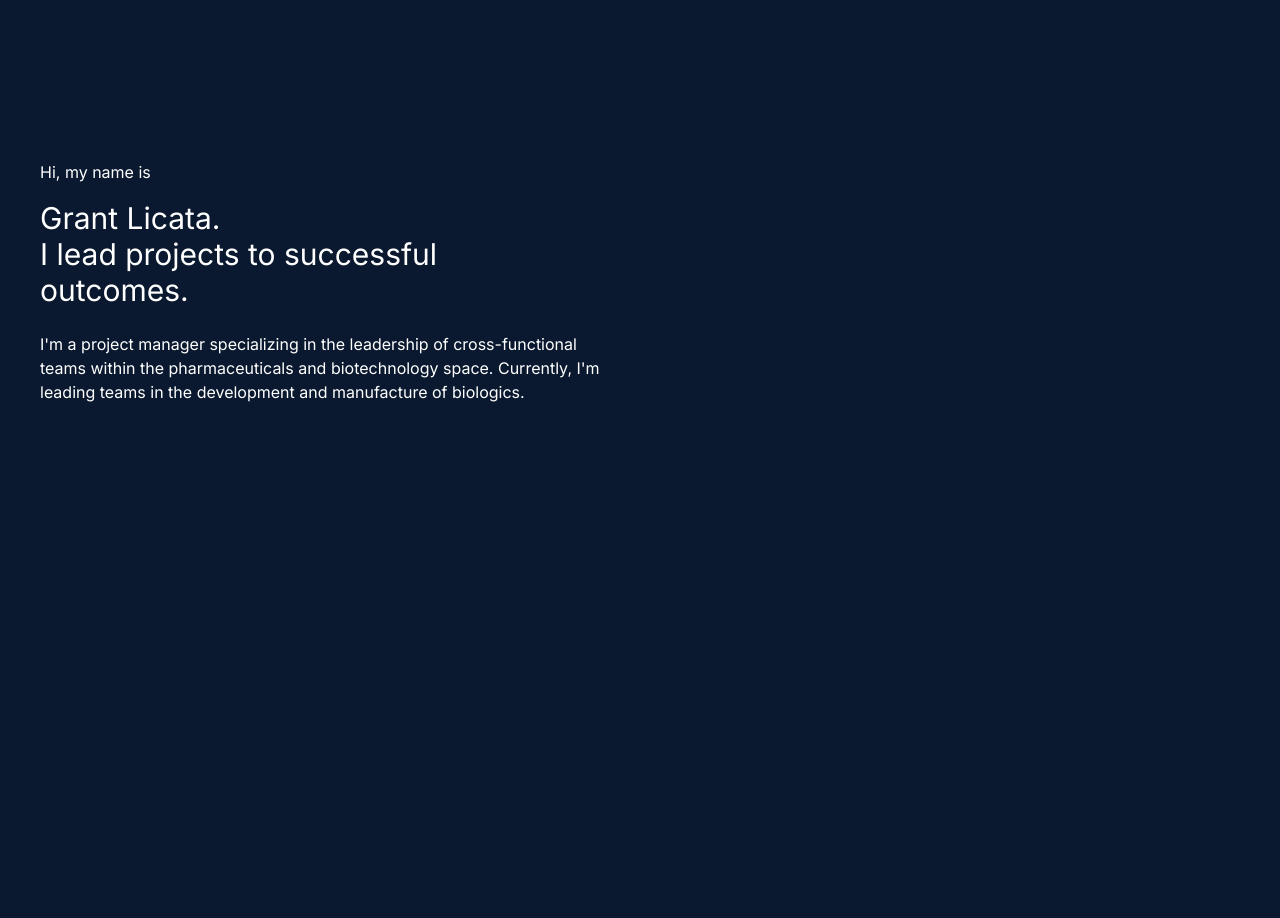
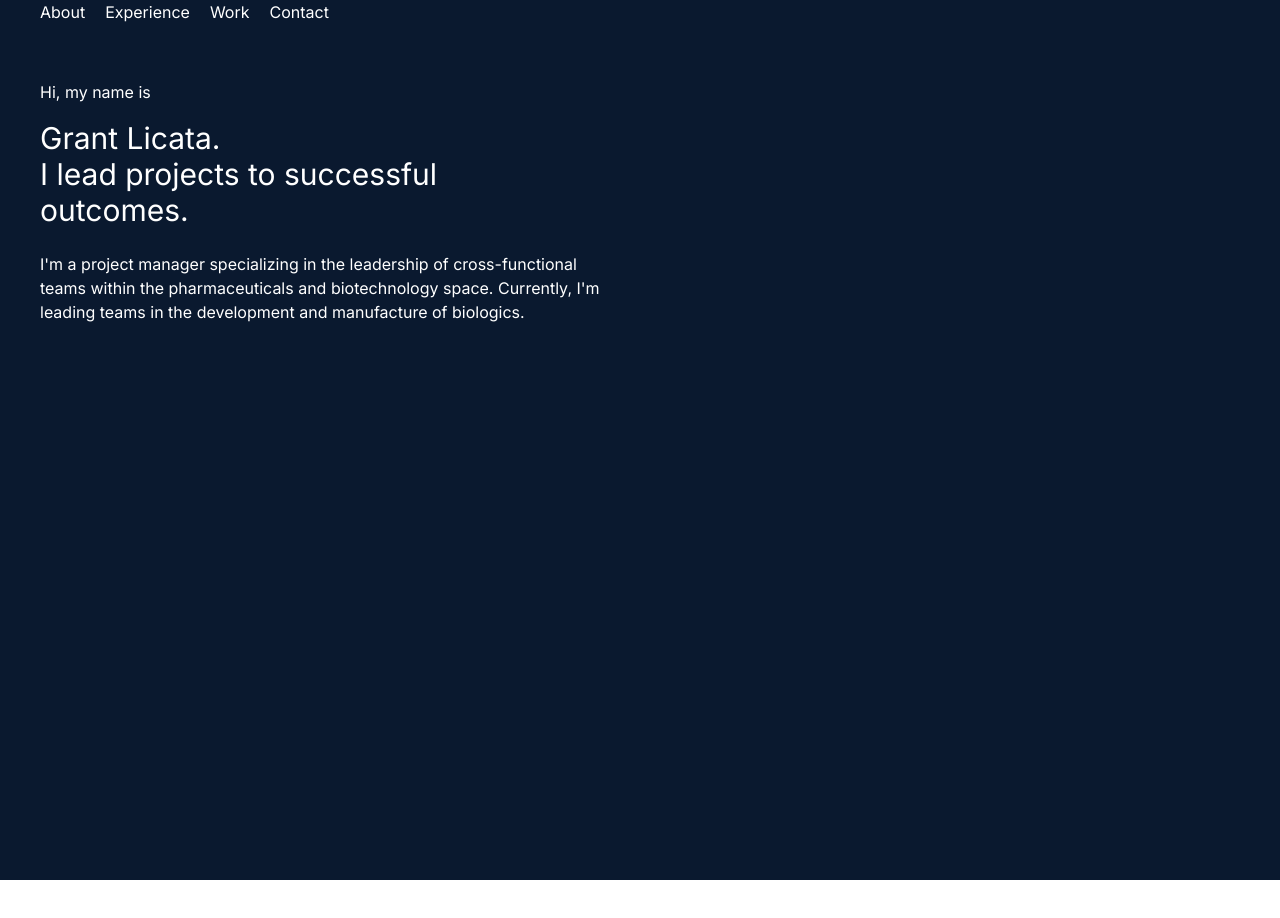
Before and after one commit to GrantLicata/Portfolio_V2, a Next.js app: page / in a window 1280 px wide. Shown: the top 918 px of the page. After the commit the page ends 880 px from the top, so only its background shows below. Built offline with nearby package versions, Linux system fonts and the light colour scheme.

Commit message:
Initial navigation bar added

```diff
--- a/app/(main)/layout.tsx
+++ b/app/(main)/layout.tsx
@@ -1,7 +1,10 @@
+import Navbar from "@/components/Navbar";
+
 const MainLayout = ({ children }: { children: React.ReactNode }) => {
   return (
     <div className="h-full bg-navy-300">
-      <main className="h-full pt-40">{children}</main>
+      <Navbar />
+      <main>{children}</main>
     </div>
   );
 };
--- a/app/(main)/page.tsx
+++ b/app/(main)/page.tsx
@@ -1,4 +1,5 @@
 import Introduction from "@/components/Introduction";
+import Navbar from "@/components/Navbar";
 
 export default function MainPage() {
   return (
--- a/components/Navbar.tsx
+++ b/components/Navbar.tsx
@@ -1,5 +1,12 @@
 const Navbar = () => {
-  return <div>Navbar</div>;
+  return (
+    <div className="flex flex-row h-20 text-white gap-5 pl-10">
+      <h3>About</h3>
+      <h3>Experience</h3>
+      <h3>Work</h3>
+      <h3>Contact</h3>
+    </div>
+  );
 };
 
 export default Navbar;
```
